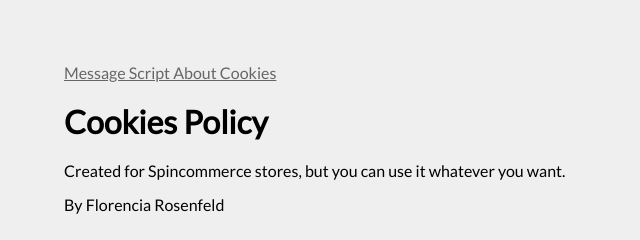
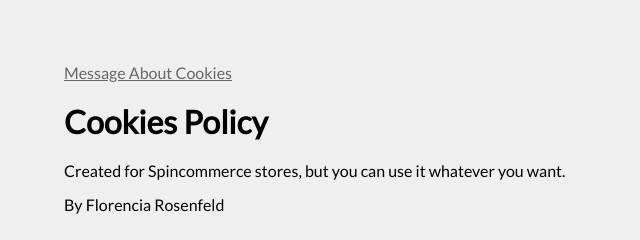
Before and after one commit to Floristeady/cookies-message, a plain HTML site: page index.html in a window 1280 px wide. Shown: the top 240 px of the page, 0-640 px from the left. Drawn offline with Linux system fonts and the light colour scheme.

Commit message:
Update title

```diff
--- a/index.html
+++ b/index.html
@@ -65,7 +65,7 @@
 
 	<header class="site-header">
 
-		<a class="site-logo" href="#">Message Script About Cookies</a>
+		<a class="site-logo" href="#">Message About Cookies</a>
 
 	</header>
 
```
